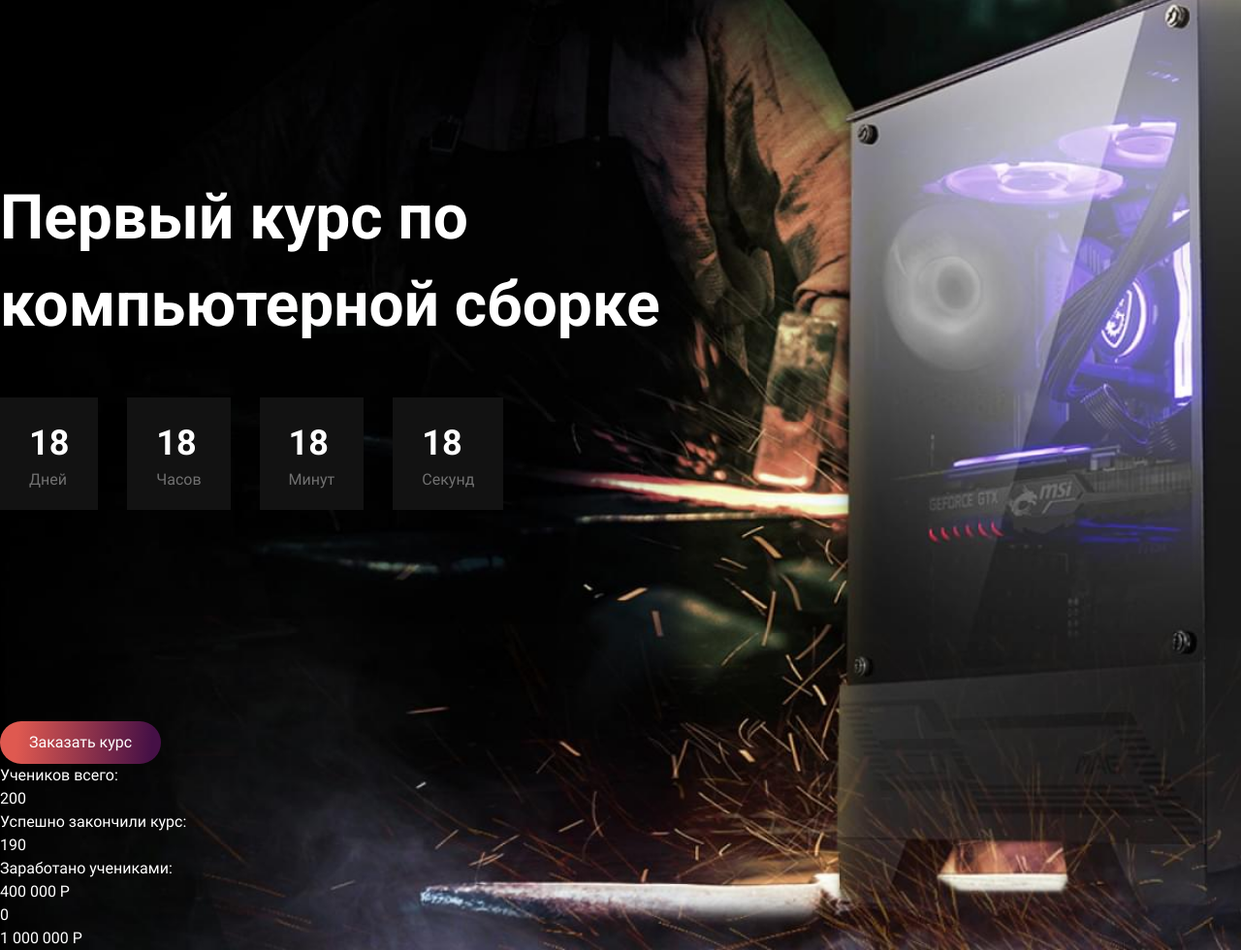
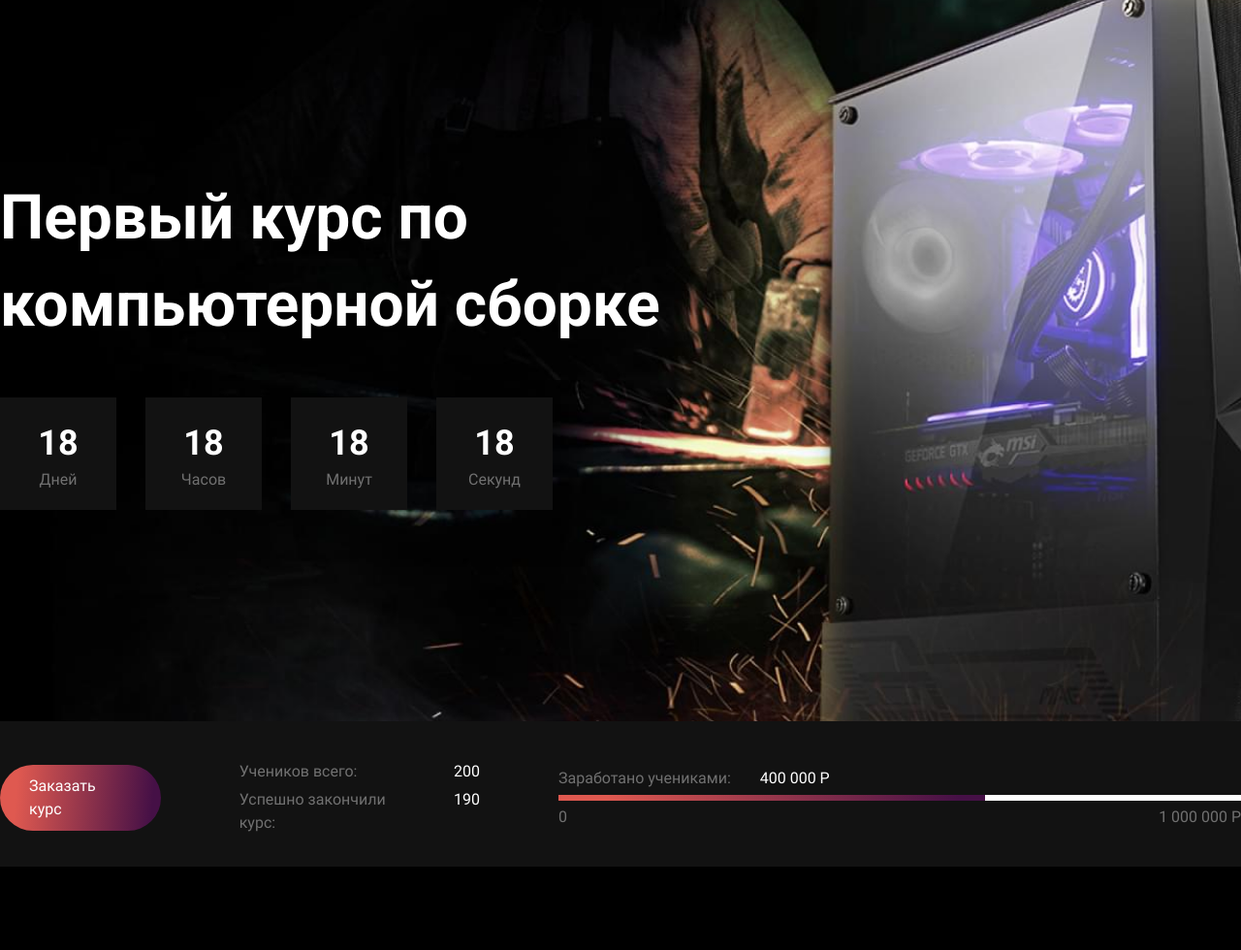
Before and after one commit to bublik13/course, a website: page docs/index.html in a window 1280 px wide. Shown: the part 110-1090 px from the top of the page at 97% size. After the commit the page ends 1004 px from the top, so only its background shows below. Drawn offline with Linux system fonts and the light colour scheme.

Commit message:
progress

```diff
--- a/app/scss/blocks/body.scss
+++ /dev/null
@@ -1,3 +0,0 @@
-.body{
-    // background-color: $body-bg;
-}
--- a/app/scss/blocks/header.scss
+++ b/app/scss/blocks/header.scss
@@ -23,26 +23,46 @@
   flex-shrink: 0;
   text-decoration: none;
 }
-.header__hero {
-}
 .header__h1 {
   @include font(64px, 90px, 700);
+  margin-bottom: 50px;
   margin-right: 391px;
-  margin-bottom: 50px;
-  //   переделать под грид сетку
 }
-.header__timer {
+.header__bottom {
+  background-color: $body-bg-text;
+}
+.header__bottom-container {
   display: flex;
+  align-items: center;
+  padding: 35px 0 28px;
 }
-.timer__item {
-  padding: 20px 30px;
-  background-color: $body-bg-text;
-  margin-right: 30px;
+.header__bottom-btn {
+  margin-right: 81px;
 }
-.timer__number {
-  @include font(36px, 54px, 700);
+.header__desc-list {
+  margin-right: 81px;
 }
-.timer__time {
-  @include font(16px, 22px, 400);
+.header__desc-item {
+  display: flex;
+  justify-content: space-between;
   color: $second-color;
+  margin-bottom: 5px;
+  margin-top: 5px;
 }
+.header__desc-num {
+  margin-left: 30px;
+  color: $brand-color;
+}
+.header__progress {
+  display: flex;
+  flex-direction: column;
+}
+.header__desc-item--progress {
+  display: flex;
+  justify-content: flex-start;
+}
+.header__desc-list--row {
+  display: flex;
+  justify-content: space-between;
+  margin-right: 0;
+}
--- a/app/scss/blocks/nav.scss
+++ b/app/scss/blocks/nav.scss
@@ -6,8 +6,6 @@
   justify-content: center;
   list-style-type: none;
 }
-.nav__item {
-}
 .nav__link {
   padding-left: 28px;
   padding-right: 28px;
--- /dev/null
+++ b/app/scss/blocks/progress.scss
@@ -0,0 +1,13 @@
+.progress__line-active {
+  width: 704px;
+  height: 6px;
+  position: relative;
+  background-color: $progress-line-bg;
+}
+.progress__line-active:before {
+  content: " ";
+  width: 440px;
+  height: 6px;
+  position: absolute;
+  background: $progress-line-primary-bg;
+}
--- /dev/null
+++ b/app/scss/blocks/timer.scss
@@ -0,0 +1,18 @@
+.timer {
+  display: grid;
+  grid-template-columns: repeat(4, 1fr);
+  grid-gap: 30px;
+  max-width: 570px;
+}
+.timer__item {
+  padding: 20px 30px;
+  background-color: $body-bg-text;
+  text-align: center;
+}
+.timer__number {
+  @include font(36px, 54px, 700);
+}
+.timer__time {
+  @include font(16px, 22px, 400);
+  color: $second-color;
+}
--- a/app/scss/main.scss
+++ b/app/scss/main.scss
@@ -9,4 +9,6 @@
 @import "blocks/container";
 @import "blocks/header";
 @import "blocks/nav";
+@import "blocks/timer";
+@import "blocks/progress";
 @import "blocks/btn";
--- a/app/scss/variables.scss
+++ b/app/scss/variables.scss
@@ -8,7 +8,7 @@ $second-color: rgba(#ffffff, 0.4);
 $button-primary-bg: linear-gradient(94.26deg, #c89afc 9.51%, #7c6afa 90.23%);
 $button-brand-bg: linear-gradient(94.78deg, #DF5950 11.19%, #451046 93.72%);
 //progress-bars-bg
-$progress-line-primary-bg: 94.78deg, #df5950 11.19%, #451046 93.72%;
+$progress-line-primary-bg:  linear-gradient(94.78deg, #DF5950 11.19%, #451046 93.72%);
 $progress-line-bg: #ffffff;
 //fonts
 $basic-family: "Roboto", Arial, Helvetica, sans-serif;
--- a/docs/index.html
+++ b/docs/index.html
@@ -87,7 +87,7 @@
             </div>
           </div>
           <div class="header__progress progress">
-            <div class="header__desc-item">
+            <div class="header__desc-item header__desc-item--progress">
               Заработано учениками:
               <div class="header__desc-num">400 000 Р</div>
             </div>
```
Also changed, not shown: app/html/index.html (+1 -1 lines), docs/css/main.css.
